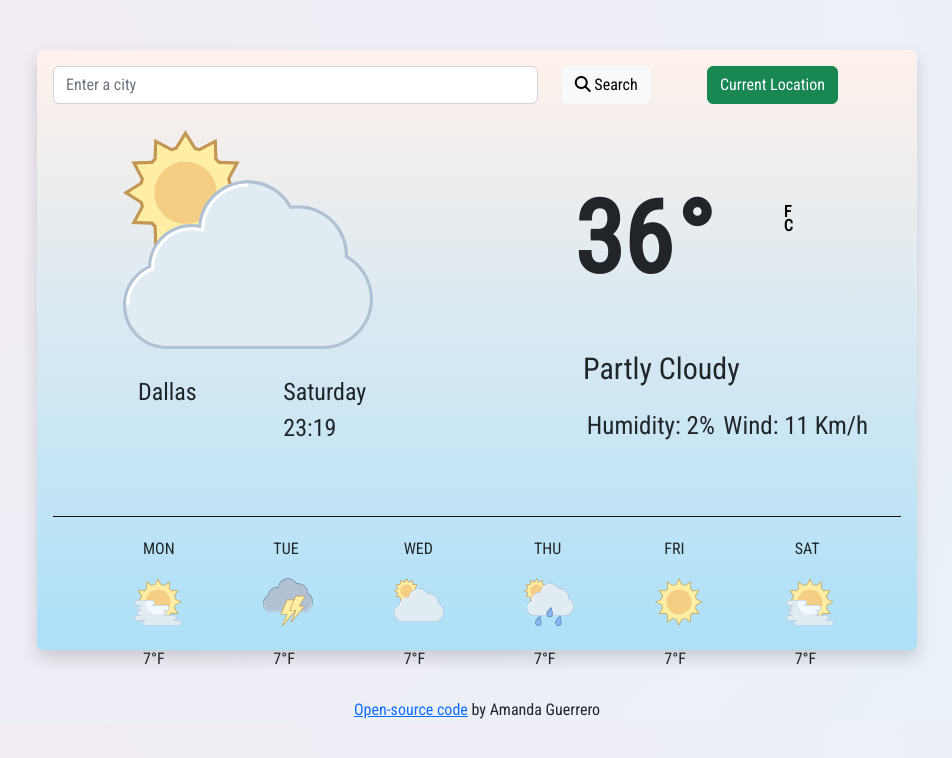
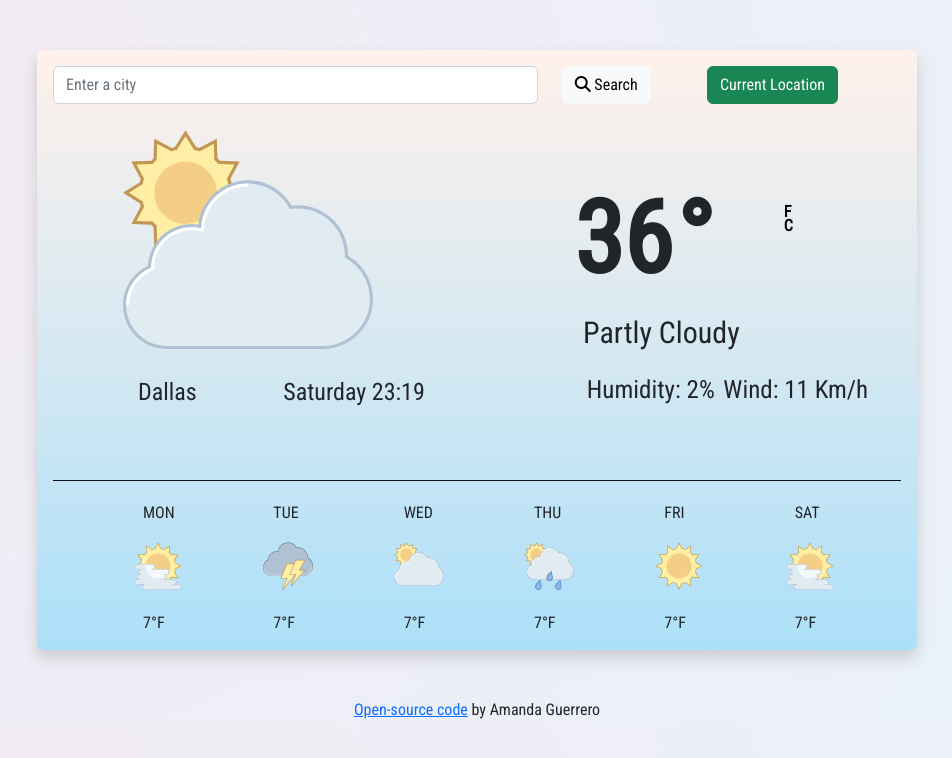
Before and after one commit to AGuerrero123/Shecodes-WeatherApp, a plain HTML site: page index.html in a window 1280 px wide. Shown: the whole page, without its empty margins (163-1115 px from the left). Drawn offline with nearby package versions, Linux system fonts and the light colour scheme; no server answers.

Commit message:
Updated columns for days

```diff
--- a/index.html
+++ b/index.html
@@ -29,7 +29,6 @@
     <link rel="stylesheet" href="Styles/styles.css" />
     <script src="https://unpkg.com/axios/dist/axios.min.js"></script>
   </head>
-
   <body>
     <div class="container shadow p-3 mb-5 bg-body rounded">
       <header class="section-one">
@@ -69,7 +68,7 @@
           </div>
           <div class="row current-information">
             <div class="col-2" id="location">Dallas</div>
-            <div class="col-2" id="days">Sunday 12:45 AM</div>
+            <div class="col-3" id="days">Sunday 12:45 AM</div>
           </div>
         </div>
       </section>
```
